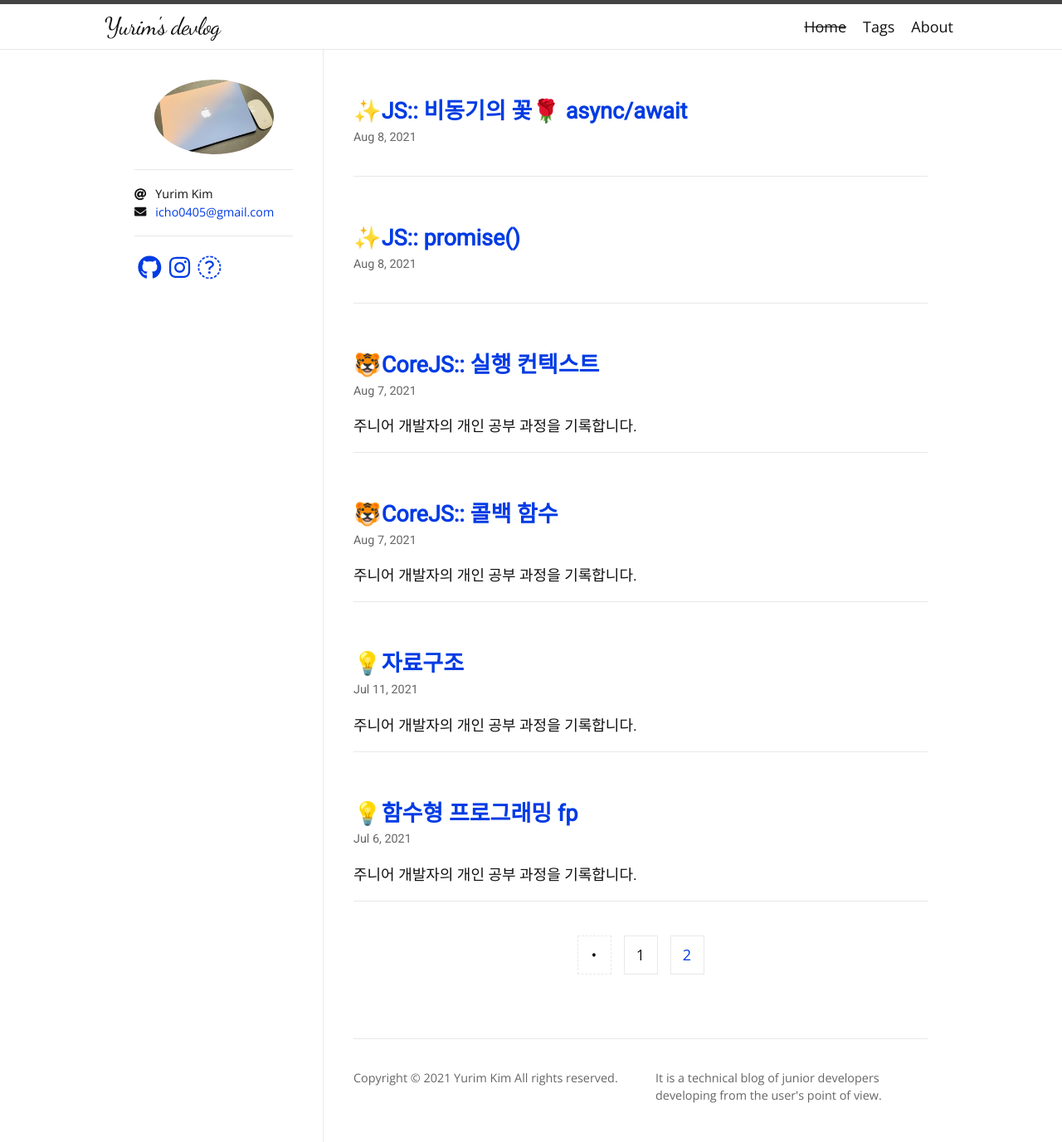
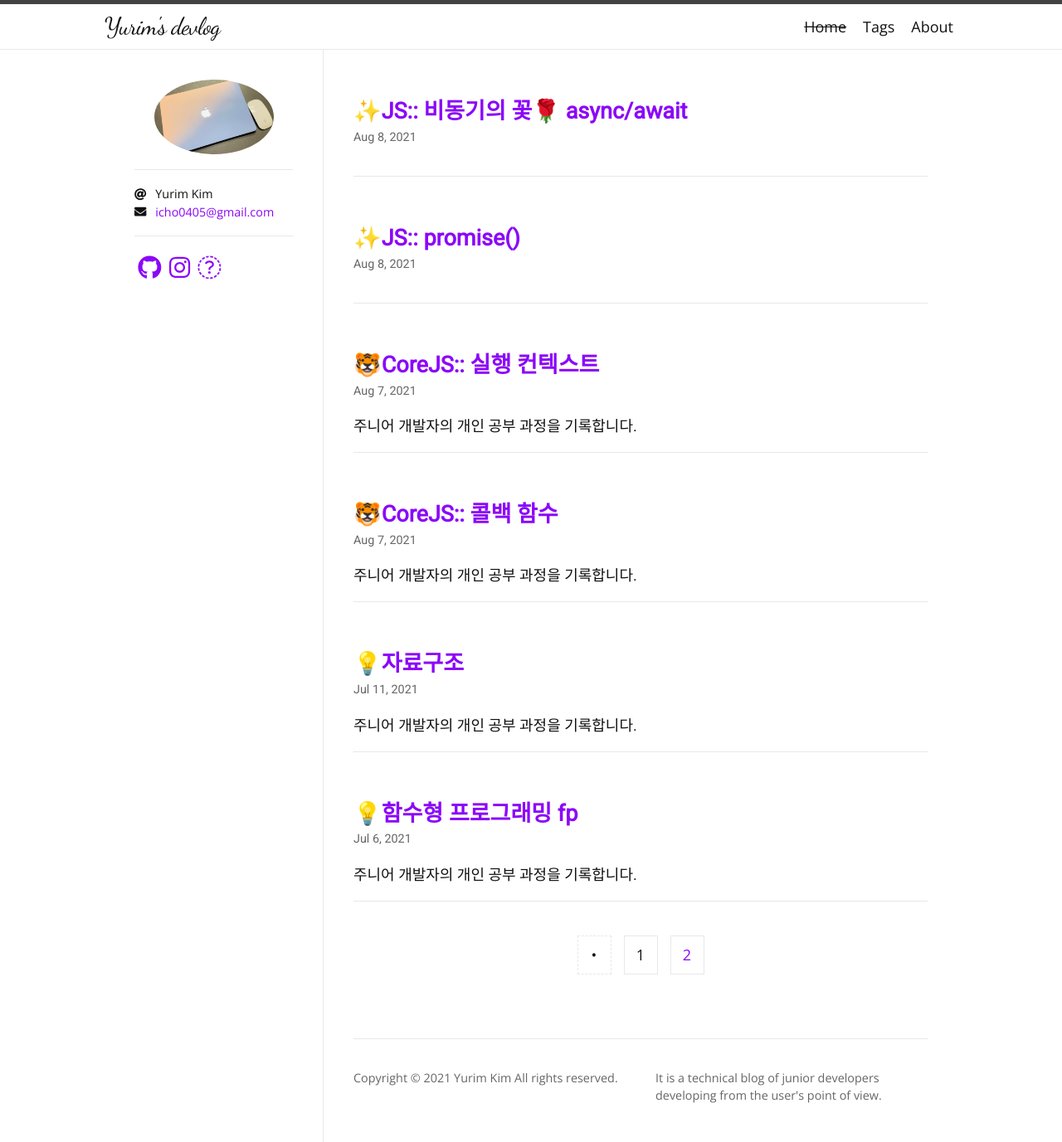
Before and after one commit to yurim45/yurim45.github.io, a Jekyll site: the page built from index.html, in a window 1280 px wide. Shown: the whole page at 83% size. Built offline with Jekyll 4.4.1, drawn with Linux system fonts in a browser that asks for light colours; nearby versions of some CDN libraries; some web fonts are replaced; the list of posts is cut into pages by our own code.

Commit message:
change link base color

```diff
--- a/_sass/hamilton/skins/daylight.scss
+++ b/_sass/hamilton/skins/daylight.scss
@@ -7,7 +7,7 @@ $border-color:          #828282 !default;
 $border-color-light:    lighten($border-color, 40%) !default;
 $border-color-dark:     darken($border-color, 25%) !default;
 
-$link-base-color:       #003be4 !default;
+$link-base-color:       #8b07f8 !default;
 $link-visited-color:    darken($link-base-color, 15%) !default;
 
 $table-text-color:      lighten($text-color, 18%) !default;
```
